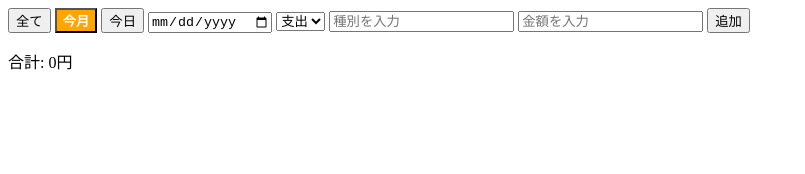
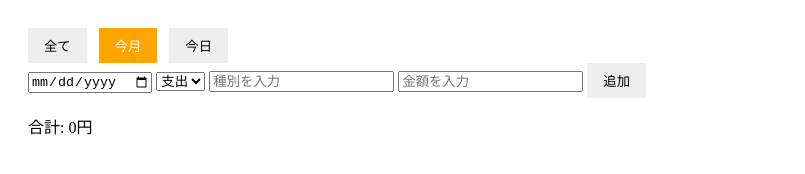
Before and after one commit to rikusugihara/kakeibo-app, a plain HTML site: page index.html in a window 1280 px wide. Shown: the whole page, without its empty margins (0-805 px from the left). Drawn offline with nearby package versions, Linux system fonts and the light colour scheme.

Commit message:
Update style

```diff
--- a/style.css
+++ b/style.css
@@ -1,3 +1,7 @@
+body {
+    padding: 20px;
+}
+
 .expense {
     color: red;
 }
@@ -6,8 +10,19 @@
     color: green;
 }
 
+button {
+    padding: 8px 16px;
+    margin-right: 8px;
+    border: none;
+    background-color: #eee;
+    cursor: pointer;
+}
+
 button.active {
     background-color: orange;
     color: white;
-    font-weight: bold;
 }
+
+button:hover {
+    opacity: 0.8;
+}
```
Also changed, not shown: index.html (+2 -0 lines).
